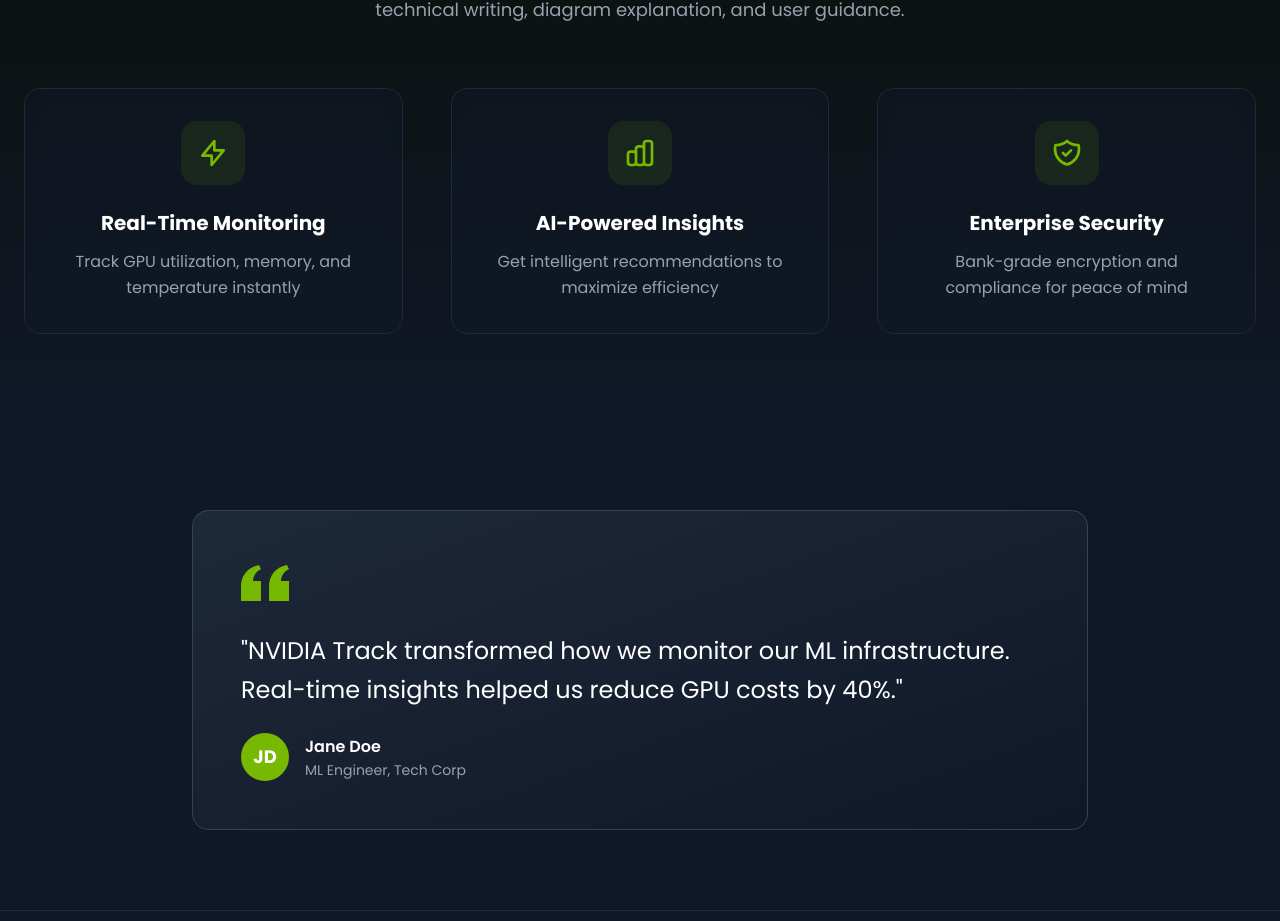
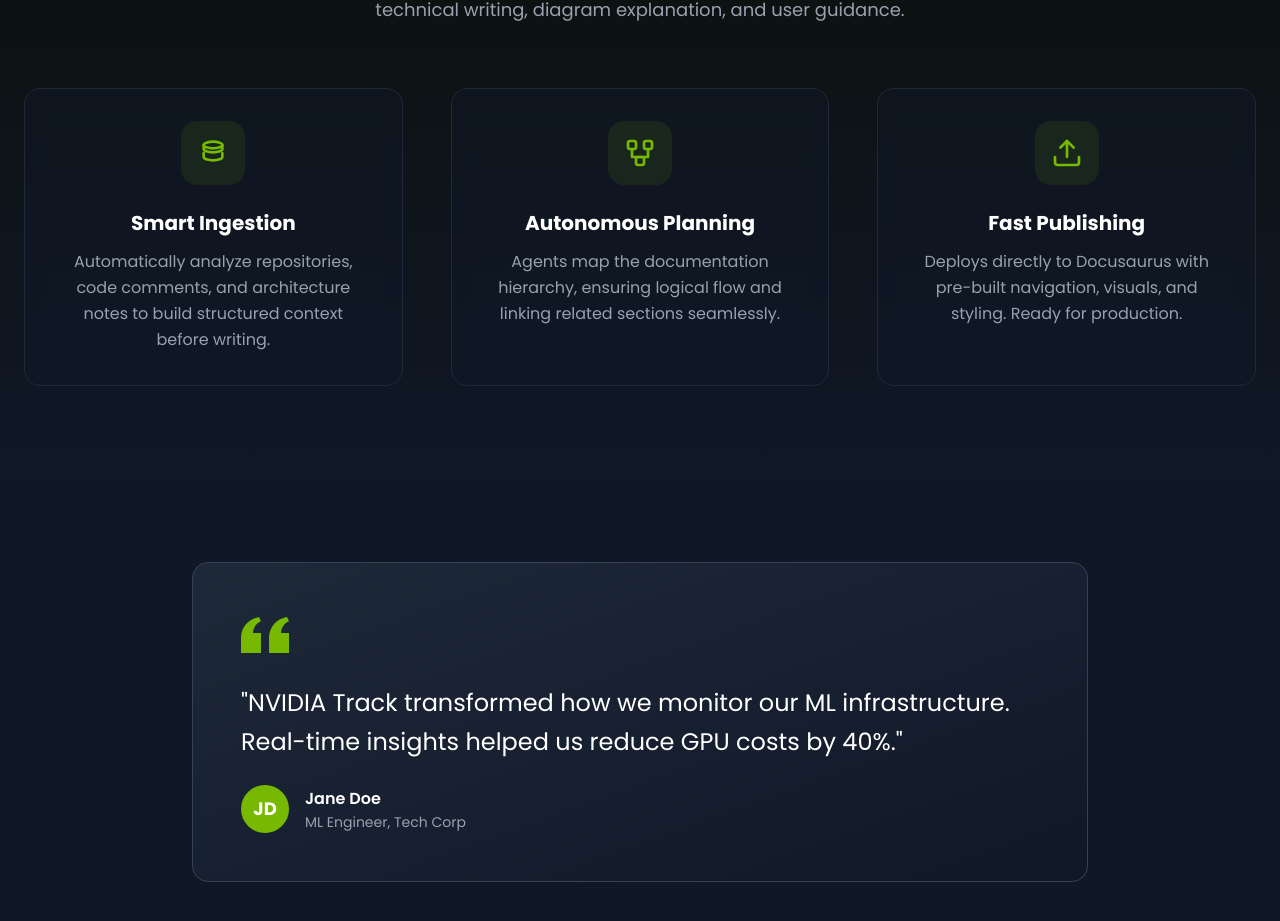
Before and after one commit to weabonie/nvidia-track, a React (Vite) app in the folder frontend/: page / in a window 1280 px wide. Shown: the part 993-1914 px from the top of the page. Built offline with nearby package versions, Linux system fonts and the light colour scheme.

Commit message:
update to https api

```diff
--- a/frontend/src/components/DashboardNavbar.jsx
+++ b/frontend/src/components/DashboardNavbar.jsx
@@ -38,7 +38,7 @@ const DashboardNavbar = () => {
         try {
           setIngestLoading(true);
           setIngestError(null);
-          const resp = await axios.get("http://204.52.27.251:3333/ingest", {
+          const resp = await axios.get("https://apihackutd.siru.dev/ingest", {
             params: { repo_url: githubUrl.trim() },
             signal: controller.signal,
           });
--- a/frontend/src/pages/Home.jsx
+++ b/frontend/src/pages/Home.jsx
@@ -108,13 +108,16 @@ const Home = () => {
               <div className="flex justify-center mb-6">
                 <div className="w-16 h-16 bg-[#76B900]/10 rounded-2xl flex items-center justify-center group-hover:bg-[#76B900]/20 transition-colors">
                   <svg className="w-8 h-8 text-[#76B900]" fill="none" stroke="currentColor" viewBox="0 0 24 24">
-                    <path strokeLinecap="round" strokeLinejoin="round" strokeWidth={2} d="M13 10V3L4 14h7v7l9-11h-7z" />
+                    {/* Database / Ingestion icon */}
+                    <ellipse cx="12" cy="6" rx="7" ry="2.5" strokeWidth={2} />
+                    <path d="M5 6v3c0 1.38 3.134 2.5 7 2.5s7-1.12 7-2.5V6" strokeWidth={2} strokeLinecap="round" strokeLinejoin="round" />
+                    <path d="M5 12v3c0 1.38 3.134 2.5 7 2.5s7-1.12 7-2.5v-3" strokeWidth={2} strokeLinecap="round" strokeLinejoin="round" />
                   </svg>
                 </div>
               </div>
-              <h3 className="text-xl font-bold text-white mb-3 text-center">Real-Time Monitoring</h3>
+              <h3 className="text-xl font-bold text-white mb-3 text-center">Smart Ingestion</h3>
               <p className="text-gray-400 text-center leading-relaxed">
-                Track GPU utilization, memory, and temperature instantly
+                Automatically analyze repositories, code comments, and architecture notes to build structured context before writing.
               </p>
             </div>
 
@@ -126,13 +129,18 @@ const Home = () => {
               <div className="flex justify-center mb-6">
                 <div className="w-16 h-16 bg-[#76B900]/10 rounded-2xl flex items-center justify-center group-hover:bg-[#76B900]/20 transition-colors">
                   <svg className="w-8 h-8 text-[#76B900]" fill="none" stroke="currentColor" viewBox="0 0 24 24">
-                    <path strokeLinecap="round" strokeLinejoin="round" strokeWidth={2} d="M9 19v-6a2 2 0 00-2-2H5a2 2 0 00-2 2v6a2 2 0 002 2h2a2 2 0 002-2zm0 0V9a2 2 0 012-2h2a2 2 0 012 2v10m-6 0a2 2 0 002 2h2a2 2 0 002-2m0 0V5a2 2 0 012-2h2a2 2 0 012 2v14a2 2 0 01-2 2h-2a2 2 0 01-2-2z" />
+                    {/* Flow / Planning icon */}
+                    <rect x="3" y="3" width="6" height="6" rx="1.5" strokeWidth={2} />
+                    <rect x="15" y="3" width="6" height="6" rx="1.5" strokeWidth={2} />
+                    <rect x="9" y="15" width="6" height="6" rx="1.5" strokeWidth={2} />
+                    <path d="M6 9v6h6" strokeWidth={2} strokeLinecap="round" strokeLinejoin="round" />
+                    <path d="M18 9v6h-6" strokeWidth={2} strokeLinecap="round" strokeLinejoin="round" />
                   </svg>
                 </div>
               </div>
-              <h3 className="text-xl font-bold text-white mb-3 text-center">AI-Powered Insights</h3>
+              <h3 className="text-xl font-bold text-white mb-3 text-center">Autonomous Planning</h3>
               <p className="text-gray-400 text-center leading-relaxed">
-                Get intelligent recommendations to maximize efficiency
+                Agents map the documentation hierarchy, ensuring logical flow and linking related sections seamlessly.
               </p>
             </div>
 
@@ -144,13 +152,16 @@ const Home = () => {
               <div className="flex justify-center mb-6">
                 <div className="w-16 h-16 bg-[#76B900]/10 rounded-2xl flex items-center justify-center group-hover:bg-[#76B900]/20 transition-colors">
                   <svg className="w-8 h-8 text-[#76B900]" fill="none" stroke="currentColor" viewBox="0 0 24 24">
-                    <path strokeLinecap="round" strokeLinejoin="round" strokeWidth={2} d="M9 12l2 2 4-4m5.618-4.016A11.955 11.955 0 0112 2.944a11.955 11.955 0 01-8.618 3.04A12.02 12.02 0 003 9c0 5.591 3.824 10.29 9 11.622 5.176-1.332 9-6.03 9-11.622 0-1.042-.133-2.052-.382-3.016z" />
+                    {/* Upload / Publish icon */}
+                    <path d="M21 15v4a2 2 0 01-2 2H5a2 2 0 01-2-2v-4" strokeWidth={2} strokeLinecap="round" strokeLinejoin="round" />
+                    <path d="M17 8l-5-5-5 5" strokeWidth={2} strokeLinecap="round" strokeLinejoin="round" />
+                    <path d="M12 3v12" strokeWidth={2} strokeLinecap="round" strokeLinejoin="round" />
                   </svg>
                 </div>
               </div>
-              <h3 className="text-xl font-bold text-white mb-3 text-center">Enterprise Security</h3>
+              <h3 className="text-xl font-bold text-white mb-3 text-center">Fast Publishing</h3>
               <p className="text-gray-400 text-center leading-relaxed">
-                Bank-grade encryption and compliance for peace of mind
+                Deploys directly to Docusaurus with pre-built navigation, visuals, and styling. Ready for production.
               </p>
             </div>
           </div>
```
